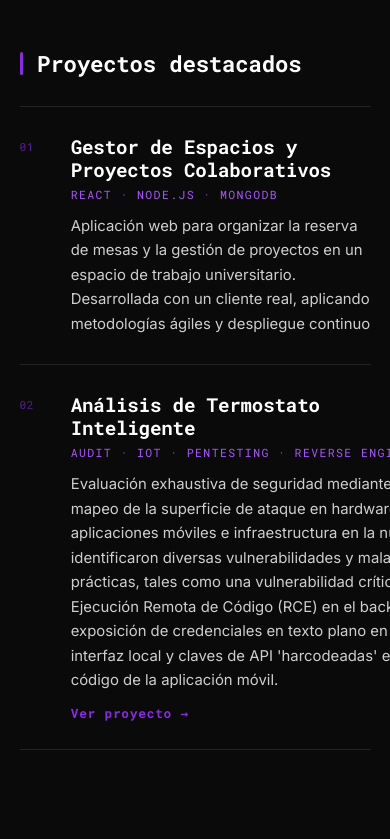
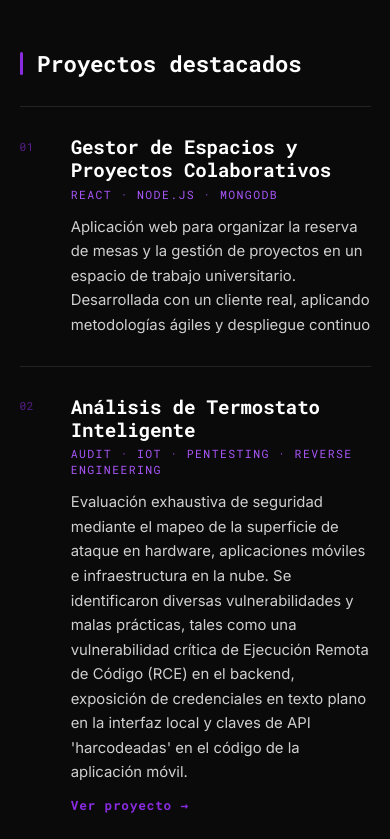
Before and after one commit to Diego740/diego740.github.io, a React (Vite) app: page /projects in a window 390 px wide. Shown: the part 1156-1995 px from the top of the page. Built offline with nearby package versions, Linux system fonts and the light colour scheme.

Commit message:
Update ProjectCard.module.css

```diff
--- a/src/components/ProjectCard.module.css
+++ b/src/components/ProjectCard.module.css
@@ -1,6 +1,6 @@
 .entry {
   display: grid;
-  grid-template-columns: 3rem 1fr;
+  grid-template-columns: 3rem minmax(0, 1fr);
   gap: 2rem;
   padding: 1.75rem 0;
   border-top: 1px solid var(--border-color);
@@ -52,8 +52,8 @@
   letter-spacing: 0.12em;
   text-transform: uppercase;
   color: var(--accent-warm, var(--accent-color));
-  white-space: nowrap;
-  flex-shrink: 0;
+  white-space: normal;
+  line-height: 1.4;
 }
 
 .description {
@@ -80,7 +80,7 @@
 
 @media (max-width: 560px) {
   .entry {
-    grid-template-columns: 2.2rem 1fr;
+    grid-template-columns: 2.2rem minmax(0, 1fr);
     gap: 1rem;
   }
 
```
